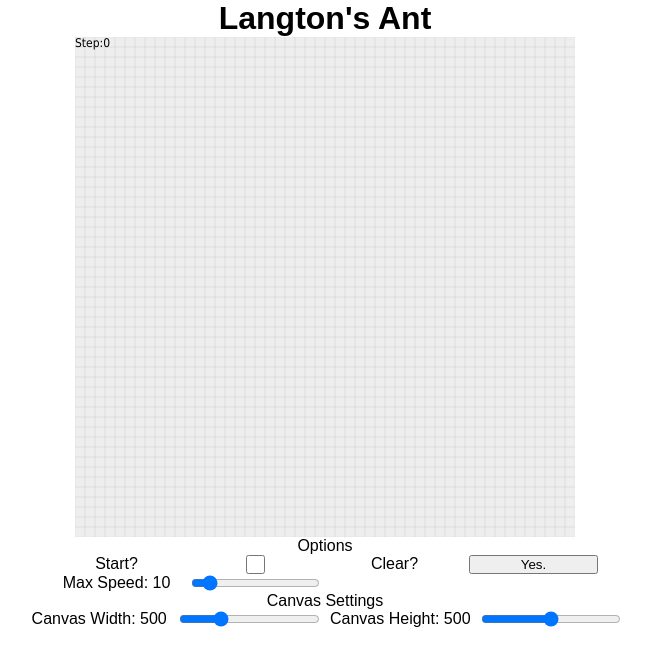
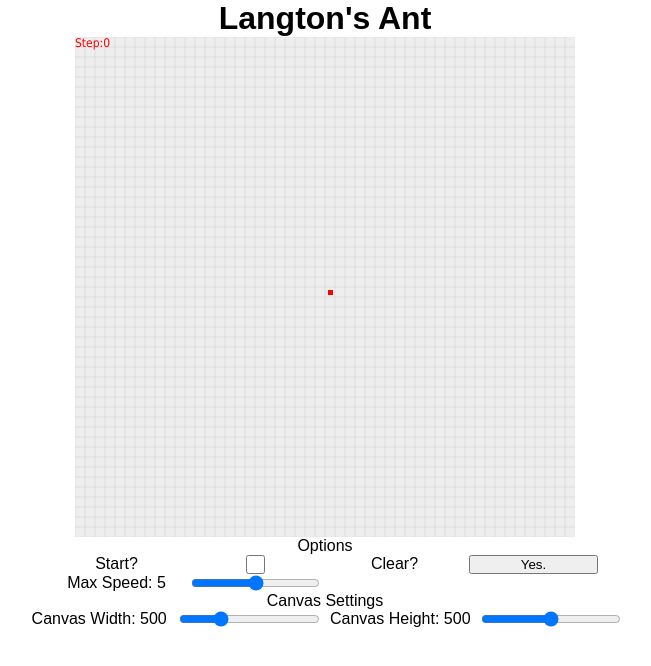
Before and after one commit to sMattGuy/langtons-ant, a plain HTML site: page index.html in a window 1280 px wide. Shown: the whole page, without its empty margins (315-966 px from the left). Drawn offline with Linux system fonts and the light colour scheme.

Commit message:
Working version of langtons ant

```diff
--- a/index.html
+++ b/index.html
@@ -15,7 +15,7 @@
 				<p>Clear?</p>
 				<button type="button" id="drawClear" name="drawClear">Yes.</button>
 				<p>Max Speed: <span id="speedDisplay"></span></p>
-				<input type="range" min="0" max="100" value="10" id="maxSpeed">
+				<input type="range" min="0" max="10" value="5" id="maxSpeed">
 			</div>
 			<p>Canvas Settings</p>
 			<div class="sliders">
--- a/script.js
+++ b/script.js
@@ -12,7 +12,7 @@ class Ant{
 		this.yPos = yPos;
 	}
 }
-let ant = new Ant(25,25);
+let ant;
 //sliders
 //boid modifiers
 let speedSlider = document.getElementById("maxSpeed");
@@ -84,6 +84,9 @@ function createArray(){
 		}
 	}
 	iteration = 0;
+	ant.xPos = Math.floor(Math.floor(FIELDX/TILESIZE)/2);
+	ant.yPos = Math.floor(Math.floor(FIELDY/TILESIZE)/2);
+	drawArray[ant.xPos][ant.yPos] = {'ant':1,'color':0};
 }
 
 //frames
@@ -118,6 +121,7 @@ async function doFrames() {
 	it creates the initial units and triggers the frames
 */
 function init(){
+	ant = new Ant(25,25);
 	createArray();
 	doFrames();
 }
@@ -151,7 +155,7 @@ function draw(){
 			}
 		}
 	}
-	ctx.fillStyle = "black";
+	ctx.fillStyle = "red";
 	ctx.font = `12px Tahoma`;
 	ctx.fillText(`Step:${iteration}`,0,10);
 }
```
